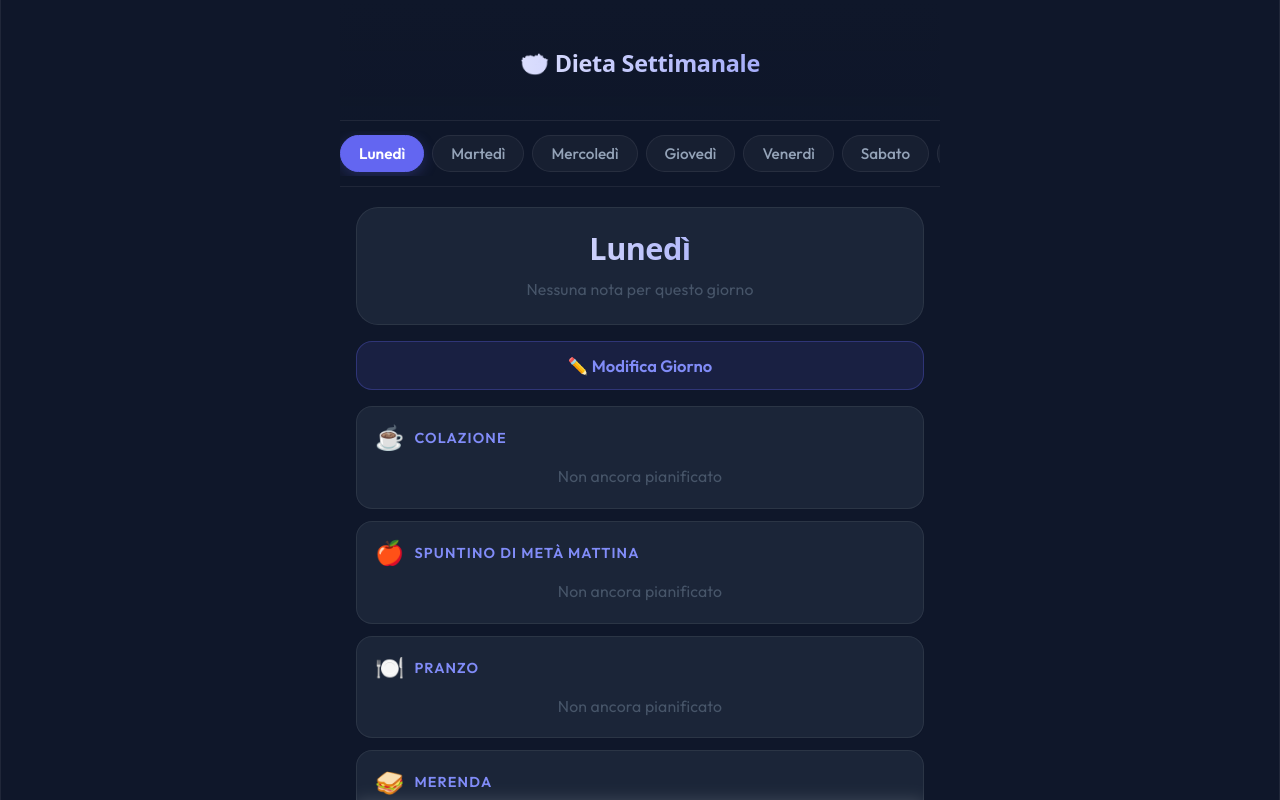
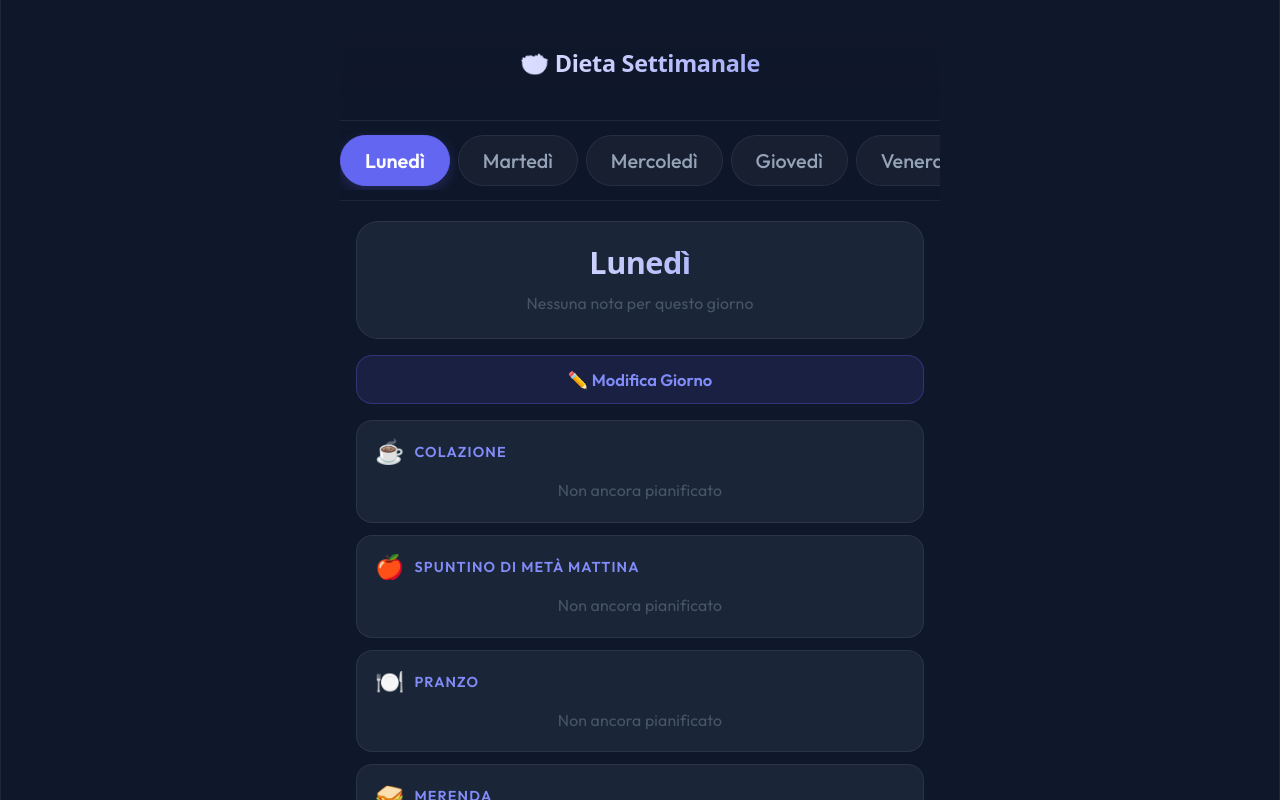
Before and after one commit to andreaamiccoli/react-pwa, a React (Vite) app: page / in a window 1280 px wide. Shown: the top 800 px of the page. Built offline with nearby package versions, Linux system fonts and the light colour scheme.

Commit message:
UI tweaks: fix horizontal scroll, improve button size, fix background, update icon

```diff
--- a/public/sw.js
+++ b/public/sw.js
@@ -1,4 +1,4 @@
-const CACHE_NAME = 'react-pwa-cache-v2'; // Aggiornato per forzare il download della nuova versione
+const CACHE_NAME = 'react-pwa-cache-v3'; // Aggiornato per forzare il download della nuova versione
 
 // File statici stabili da salvare subito in cache
 const PRECACHE_ASSETS = [
--- a/src/App.css
+++ b/src/App.css
@@ -31,8 +31,9 @@
 }
 
 html, body, #root {
-  height: 100%;
+  min-height: 100vh;
   width: 100%;
+  overflow-x: hidden;
 }
 
 body {
@@ -115,9 +116,9 @@ body {
   border: 1px solid var(--border);
   color: var(--text-secondary);
   font-family: var(--font);
-  font-size: 0.85rem;
+  font-size: 1.1rem;
   font-weight: 500;
-  padding: 8px 18px;
+  padding: 12px 24px;
   border-radius: 100px;
   cursor: pointer;
   transition: all 0.2s ease;
```
Also changed, not shown: public/icon-192.png, public/icon-512.png.
